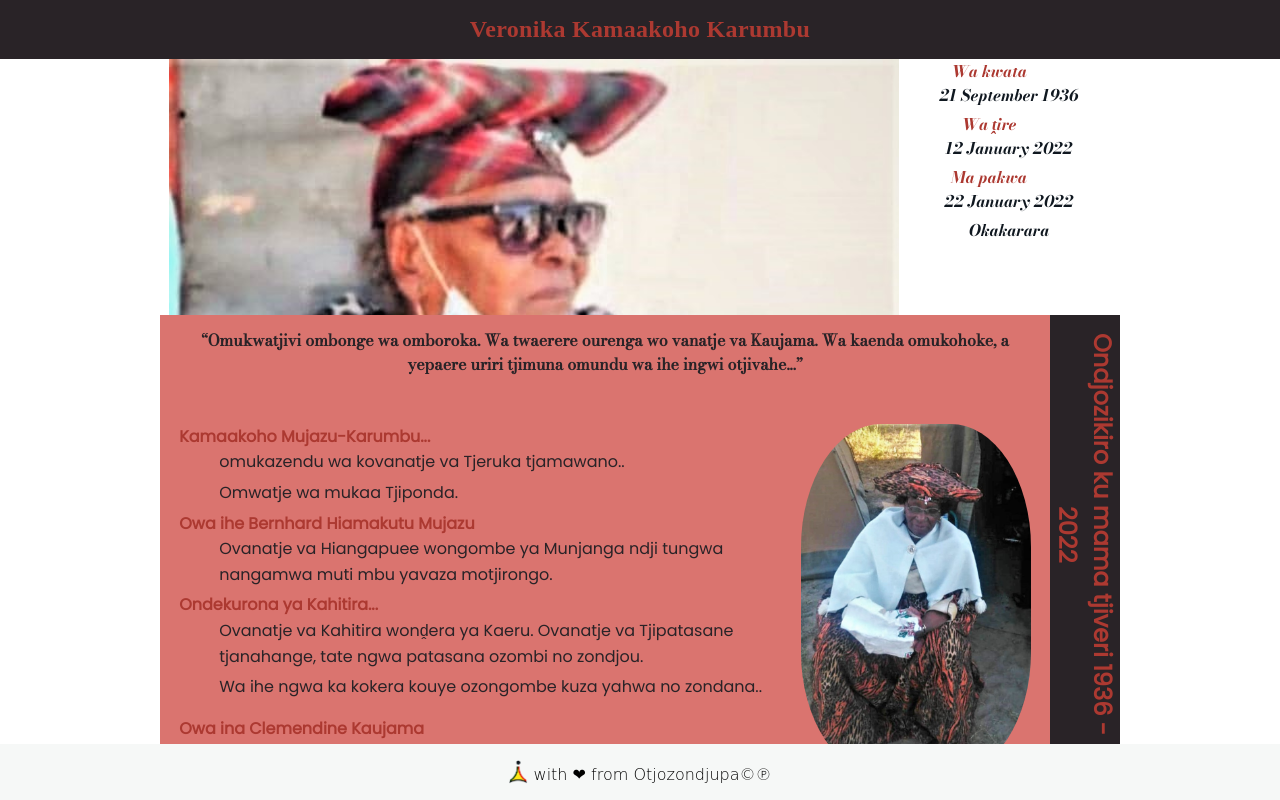
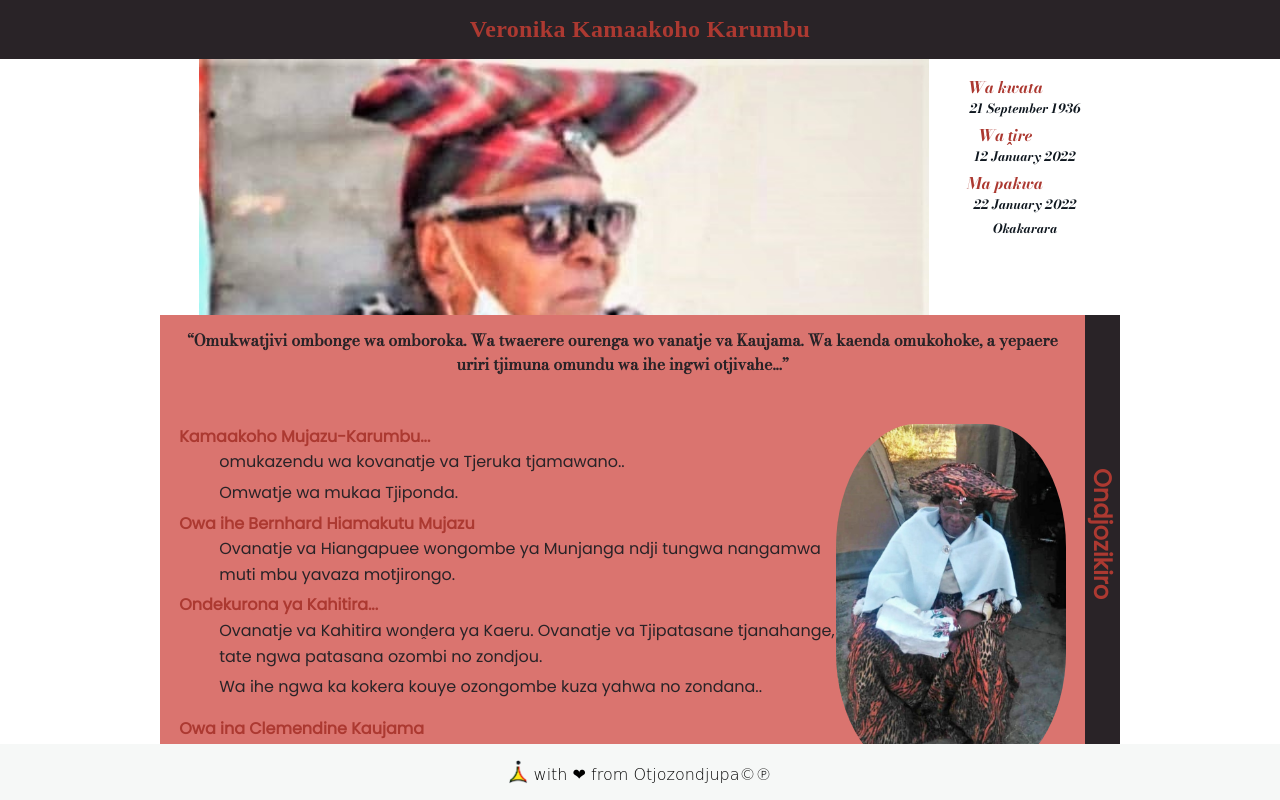
Before and after one commit to Kanjoo/vkmujazu, a plain HTML site: page index.html in a window 1280 px wide. Drawn offline with nearby package versions, Linux system fonts and the light colour scheme.

Commit message:
removed padding from section and edited h1

```diff
--- a/css/style.css
+++ b/css/style.css
@@ -107,10 +107,6 @@ h2 {
   font-weight: bold;
 }
 
-section dl {
-  margin: 0;
-}
-
 dt {
   color: var(--sec3-terracota_mud);
   font-weight: bold;
@@ -126,7 +122,10 @@ section {
   margin: 0;
   text-align: center;
   color: var(--dark1-blue_black_blue);
-  padding-right: 2rem;
+}
+
+section dd {
+  font-size: 0.8rem;
 }
 
 .ena p {
@@ -192,7 +191,7 @@ footer {
   left: 0;
   right: 0;
   text-align: center;
-  margin: 0;
+  margin: 0 auto;
   padding: 0;
   background-color: var(--neut1-cultured);
   font-family: "Poiret One", cursive;
--- a/index.html
+++ b/index.html
@@ -22,24 +22,18 @@
           <dl>
             <dt>Wa kwata</dt>
             <dd>21 September 1936</dd>
-          </dl>
-          <dl>
             <dt>Wa ṱire</dt>
             <dd>12 January 2022</dd>
-          </dl>
-          <dl>
             <dt>Ma pakwa</dt>
             <dd>22 January 2022</dd>
             <dd>Okakarara</dd>
           </dl>
         </section>
       </div>
-
     </header>
 
     <aside>
-
-      <h1 class="header">Ondjozikiro ku mama tjiveri 1936 - 2022</h1>
+      <h1 class="header">Ondjozikiro </h1>
       <div class="ena">
         <p><q>Omukwatjivi ombonge wa omboroka. Wa twaerere ourenga wo vanatje va Kaujama. Wa kaenda omukohoke, a yepaere
             uriri tjimuna omundu wa ihe ingwi otjivahe...</q></p>
```
